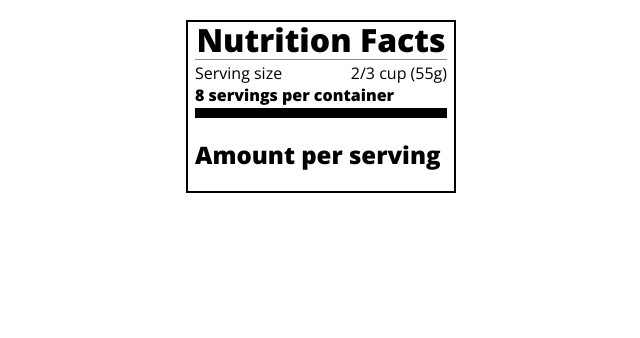
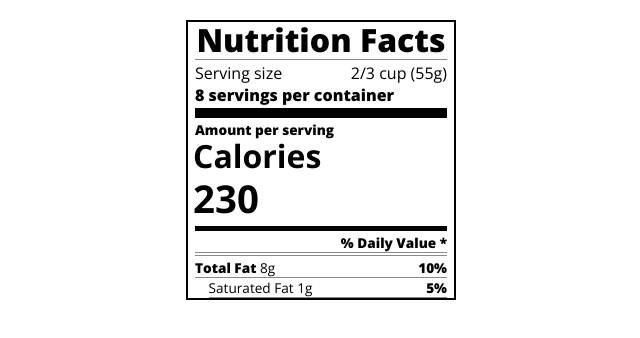
Before and after one commit to Nichollas531/NutritionLabel, a plain HTML site: page index.html in a window 1280 px wide. Shown: the whole page, without its empty margins (319-959 px from the left). Drawn offline with nearby package versions, Linux system fonts and the light colour scheme.

Commit message:
ongoing step 48

```diff
--- a/index.html
+++ b/index.html
@@ -21,7 +21,16 @@
 <div class="calories-info">
     <div class="left-container">
         <h2 class="bold small-text">Amount per serving</h2>
+        <p>Calories</p>
+        <span>230</span>
     </div>
+</div>
+<div class="divider medium"></div>
+<div class="daily-value small-text">
+    <p class="bold right">% Daily Value *</p>
+    <div class="divider"></div>
+    <p><span><span class="bold">Total Fat</span> 8g</span> <span class="bold">10%</span></p>
+    <p class="indent">Saturated Fat 1g <span class="bold" >5%</span></p>
 </div>
 </div>
 </body>
--- a/styles.css
+++ b/styles.css
@@ -37,3 +37,36 @@ p{
     background-color: black;
     border: 0;
 }
+.small-text{
+    font-size: 0.85rem;
+}
+.calories-info h2{
+    margin: 0;
+}
+.calories-info{
+    display: flex;
+    justify-content: space-between;
+    align-items: flex-end;
+}
+.left-container p{
+    margin: -5px -2px;
+    font-size: 2em;
+    font-weight: 700;
+}
+.calories-info span{
+    font-size: 2.4em;
+    font-weight: 700;
+    margin: -7px -2px;
+}
+.medium{
+    height: 5px;
+}
+.right{
+justify-content: flex-end;
+}
+.indent{
+    margin-left: 1em;
+}
+.daily-value p{
+    border-bottom: 1px solid #888989;
+}
```
